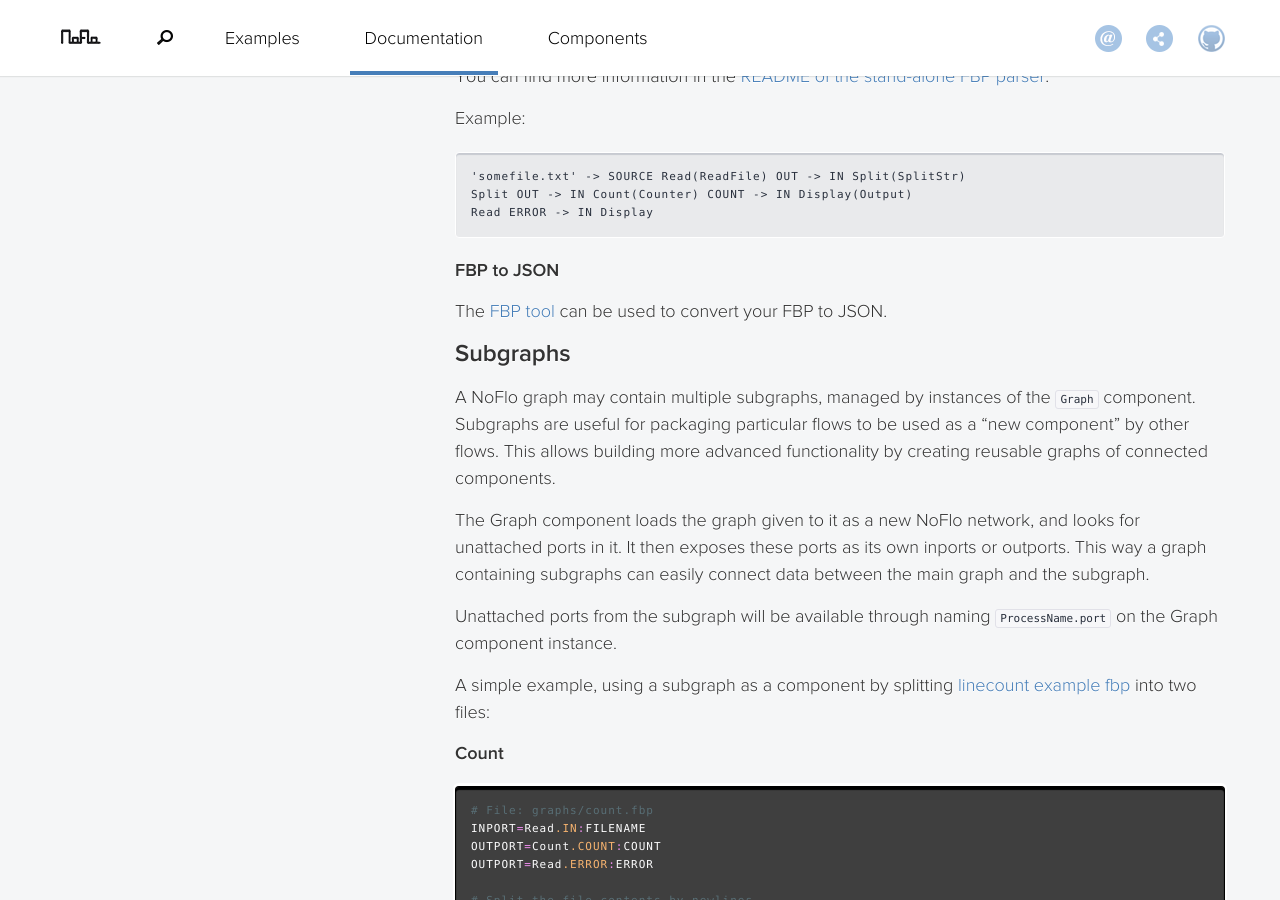
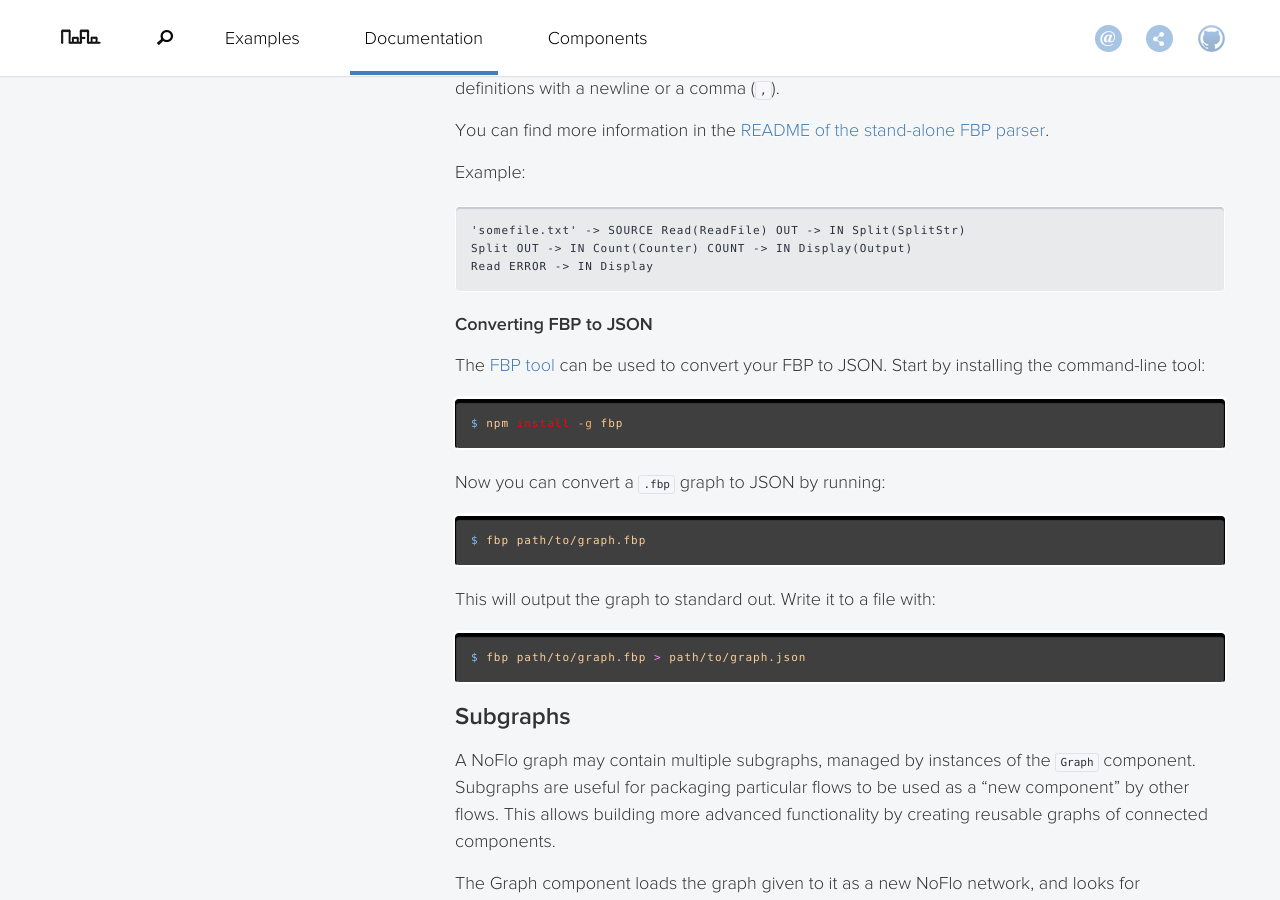
Before and after one commit to noflo/noflo.github.io, a Jekyll site: the page built from documentation/_posts/2017-02-01-graphs.md, in a window 1280 px wide and 900 px high, scrolled down 1830 px. Built offline with Jekyll 4.4.1, drawn with Linux system fonts in a browser that asks for light colours; nearby versions of some CDN libraries; some of the changed text lies outside the part shown.

Commit message:
Examples for converting FBP to JSON

````diff
--- a/documentation/_posts/2017-02-01-graphs.md
+++ b/documentation/_posts/2017-02-01-graphs.md
@@ -4,8 +4,10 @@ title: Graphs
 ---
 - [JSON format](#json)
 - [FBP domain-specific language](#fbp)
+  - [Converting FBP to JSON](#converting-fbp-to-json)
 - [Using subgraphs](#subgraphs)
 - [Executing graphs](#executing-graphs)
+  - [Inline FBP in web applications](#inline-fbp-in-web-applications)
 
 Graphs are the way a NoFlo program is defined. A graph has a set of nodes, each representing an instance of a component or another graph, and edges connecting their ports to each other.
 
@@ -76,8 +78,25 @@ Split OUT -> IN Count(Counter) COUNT -> IN Display(Output)
 Read ERROR -> IN Display
 ```
 
-### FBP to JSON
-The [FBP tool](https://github.com/flowbased/fbp) can be used to convert your FBP to JSON.
+### Converting FBP to JSON
+
+The [FBP tool](https://github.com/flowbased/fbp) can be used to convert your FBP to JSON. Start by installing the command-line tool:
+
+```bash
+$ npm install -g fbp
+```
+
+Now you can convert a `.fbp` graph to JSON by running:
+
+```bash
+$ fbp path/to/graph.fbp
+```
+
+This will output the graph to standard out. Write it to a file with:
+
+```bash
+$ fbp path/to/graph.fbp > path/to/graph.json
+```
 
 ## Subgraphs
 
````
